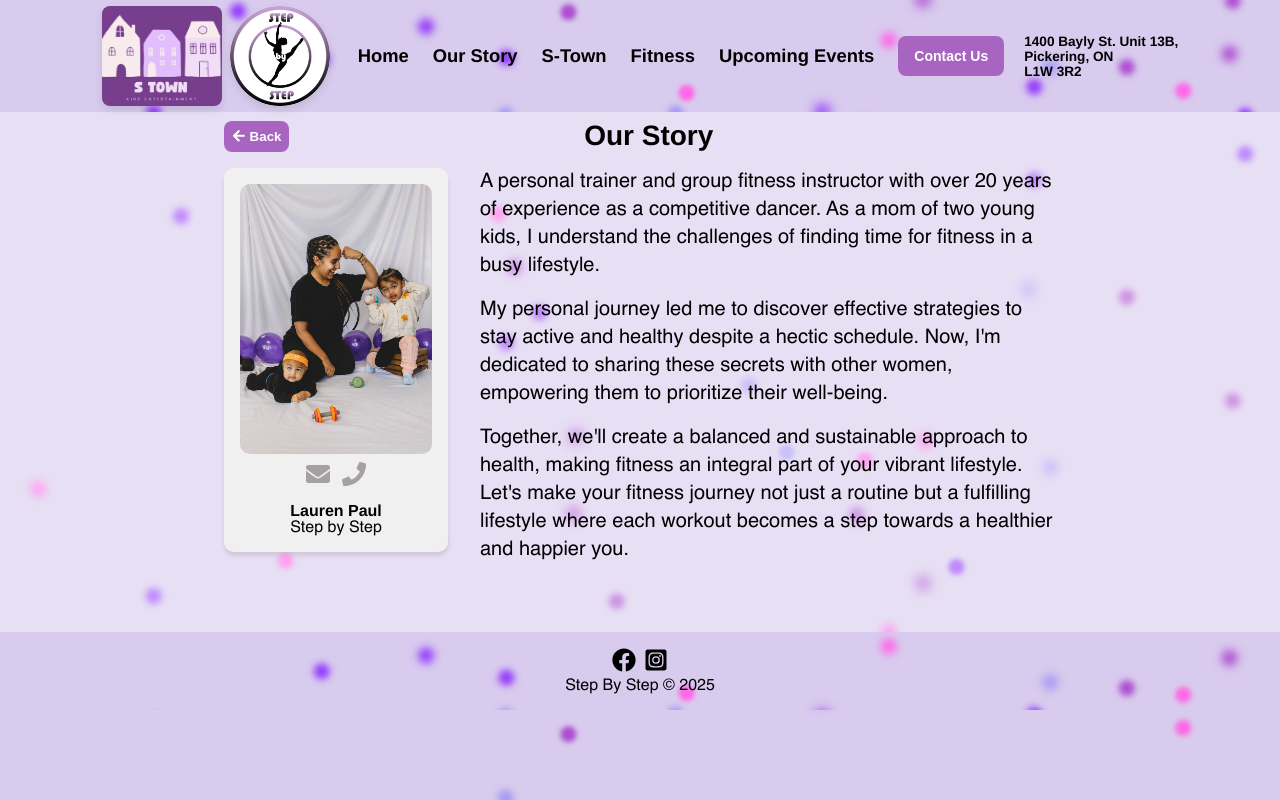
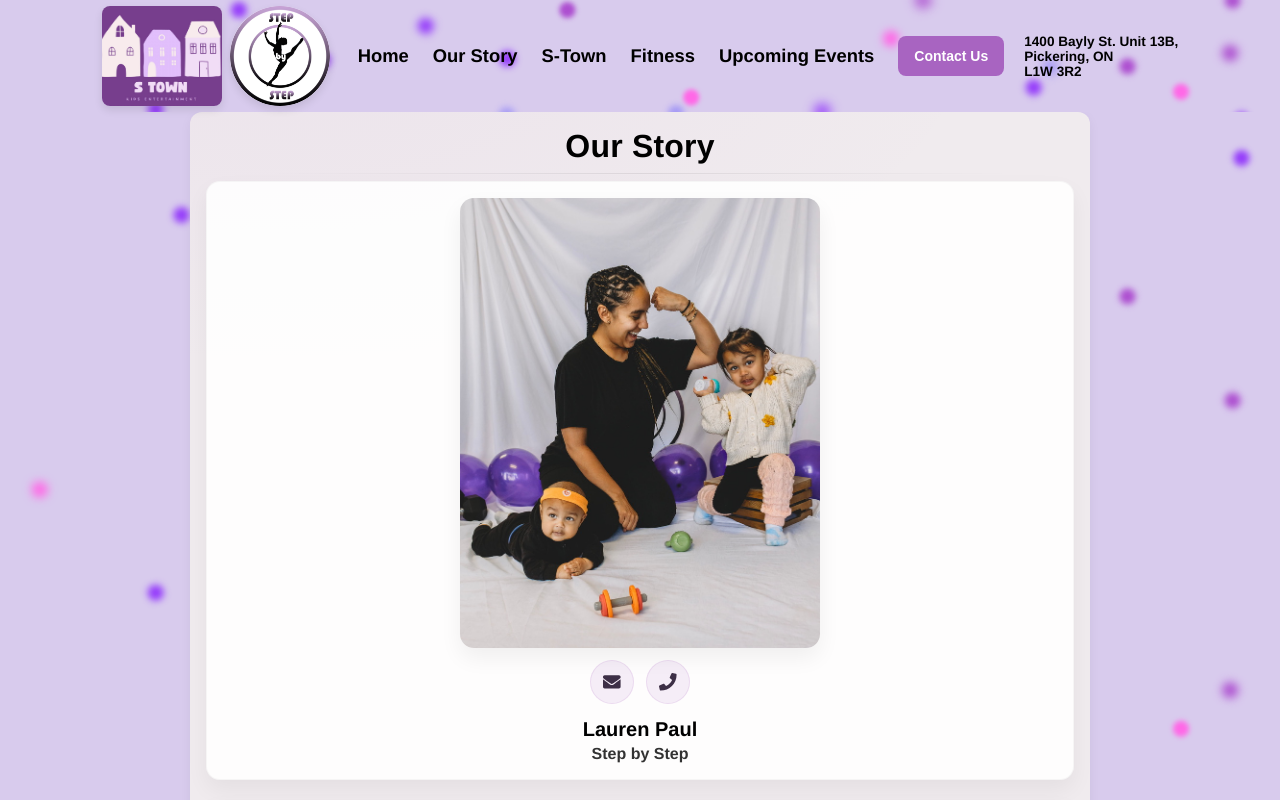
Before and after one commit to ralphdaryn/stepbystepstars, a React (Create React App) app in the folder client/: page /ourstory in a window 1280 px wide. Shown: the top 800 px of the page. Built offline with nearby package versions, Linux system fonts and the light colour scheme.

Commit message:
remove back button and update about page

```diff
--- a/client/src/components/About/About.js
+++ b/client/src/components/About/About.js
@@ -1,53 +1,67 @@
 import "./About.scss";
 import laurenImg from "../../assets/images/about.png";
 import { FaEnvelope, FaPhone } from "react-icons/fa";
-import BackButton from "../BackButton/BackButton";
 
 const About = () => {
   return (
-    <div className="about">
-      <div className="about__header">
-        <BackButton />
-        <h2 className="about__title">Our Story</h2>
-      </div>
-      <div className="about__container">
-        <div className="about__image-container">
-          <img className="about__image" src={laurenImg} alt="bio pic" />
-          <div className="about__icons-wrapper">
-            <a href="mailto:stepbystepstars@gmail.com" className="about__icon">
-              <FaEnvelope className="about__icon-envelope" />
+    <div className="about" data-page="about">
+      <header className="about__header">
+        <h1 className="about__title">Our Story</h1>
+      </header>
+
+      <section className="about__content" aria-label="About Step By Step">
+        {/* Profile card */}
+        <article className="about__card about__card--profile" aria-label="Coach profile">
+          <img className="about__image" src={laurenImg} alt="Lauren Paul" />
+
+          <div className="about__icons" aria-label="Contact links">
+            <a
+              href="mailto:stepbystepstars@gmail.com"
+              className="about__icon"
+              aria-label="Email Step By Step"
+            >
+              <FaEnvelope />
             </a>
-            <a href="tel:6479988074" className="about__icon">
-              <FaPhone className="about__icon-phone" />
+
+            <a
+              href="tel:6479988074"
+              className="about__icon"
+              aria-label="Call Step By Step"
+            >
+              <FaPhone />
             </a>
           </div>
-          <div className="about__text-wrapper">
-            <h4 className="about__text">Lauren Paul</h4>
-            <p className="about__subtext">Step by Step</p>
+
+          <div className="about__name">
+            <h2 className="about__name-title">Lauren Paul</h2>
+            <p className="about__name-sub">Step by Step</p>
           </div>
-        </div>
-        <div className="about__subtitle-wrapper">
+        </article>
+
+        {/* Story */}
+        <article className="about__card about__card--story" aria-label="Our story">
           <p className="about__subtitle">
-            A personal trainer and group fitness instructor with over 20 years
-            of experience as a competitive dancer. As a mom of two young kids, I
+            A personal trainer and group fitness instructor with over 20 years of
+            experience as a competitive dancer. As a mom of two young kids, I
             understand the challenges of finding time for fitness in a busy
             lifestyle.
           </p>
+
           <p className="about__subtitle">
             My personal journey led me to discover effective strategies to stay
             active and healthy despite a hectic schedule. Now, I'm dedicated to
-            sharing these secrets with other women, empowering them to
-            prioritize their well-being.
+            sharing these secrets with other women, empowering them to prioritize
+            their well-being.
           </p>
+
           <p className="about__subtitle">
-            Together, we'll create a balanced and sustainable approach to
-            health, making fitness an integral part of your vibrant lifestyle.
-            Let's make your fitness journey not just a routine but a fulfilling
-            lifestyle where each workout becomes a step towards a healthier and
-            happier you.
+            Together, we'll create a balanced and sustainable approach to health,
+            making fitness an integral part of your vibrant lifestyle. Let's make
+            your fitness journey not just a routine but a fulfilling lifestyle
+            where each workout becomes a step towards a healthier and happier you.
           </p>
-        </div>
-      </div>
+        </article>
+      </section>
     </div>
   );
 };
--- a/client/src/components/About/About.scss
+++ b/client/src/components/About/About.scss
@@ -1,129 +1,181 @@
-@use "../../styles/partials/colors" as *;
 @use "../../styles/partials/mixins" as *;
 
 .about {
-  padding: 0.25rem 2rem;
   margin-top: 7rem;
-  background-color: rgba(255, 255, 255, 0.4);
-  @include tablet {
-    padding: 0.5rem 4rem 2rem;
-  }
-  @include desktop {
-    padding: 0.5rem 14rem 4rem;
-  }
+  padding: 1rem;
+  max-width: 900px;
+  margin-left: auto;
+  margin-right: auto;
 
+  background: radial-gradient(
+      1200px 600px at 10% -10%,
+      rgba(168, 100, 193, 0.06),
+      transparent 60%
+    ),
+    #f0ebee;
+
+  border-radius: 12px;
+  box-shadow: 0 4px 12px rgba(0, 0, 0, 0.05);
+
+  /* Header */
   &__header {
     display: flex;
+    justify-content: center;
     align-items: center;
-    margin-bottom: 1rem;
+    margin-bottom: 0.75rem;
+    position: relative;
+
+    &::after {
+      content: "";
+      position: absolute;
+      left: 50%;
+      transform: translateX(-50%);
+      bottom: -0.55rem;
+      width: 86%;
+      height: 1px;
+      background: linear-gradient(
+        90deg,
+        transparent,
+        rgba(0, 0, 0, 0.08),
+        transparent
+      );
+    }
   }
 
   &__title {
-    color: #000;
-    margin: 0 auto;
-    text-align: center;
-    font-weight: 700;
-    padding-right: 2rem;
-    font-size: 1.75rem;
+    margin: 0;
+    font-size: 1.6rem;
+    font-weight: 900;
+    letter-spacing: 0.2px;
+
     @include tablet {
-      padding-right: 3rem;
+      font-size: 2rem;
     }
   }
 
-  &__container {
+  /* Layout */
+  &__content {
+    margin-top: 1rem;
     display: flex;
     flex-direction: column;
-    align-items: center;
+    gap: 0.9rem;
+
     @include tablet {
-      flex-direction: row;
-      gap: 2rem;
+      gap: 1.1rem;
     }
+
     @include desktop {
-      justify-content: center;
-      align-items: center;
-      height: 25rem;
+      gap: 1.2rem;
     }
   }
 
-  &__image-container {
-    display: flex;
-    justify-content: center;
-    align-items: center;
-    flex-direction: column;
-    margin-bottom: 1rem;
-    background-color: #f0f0f0;
+  /* Shared card (soft, not too border-y) */
+  &__card {
+    background: rgba(255, 255, 255, 0.88);
+    border: 1px solid rgba(0, 0, 0, 0.03);
+    border-radius: 14px;
     padding: 1rem;
-    box-shadow: 0 4px 4px rgba(0, 0, 0, 0.1);
-    border-radius: 10px;
-    transition: transform 0.3s ease-in-out;
+    box-shadow: 0 10px 22px rgba(0, 0, 0, 0.05);
+  }
 
-    &:hover {
-      transform: translateY(-5px);
+  &__card--profile {
+    text-align: center;
+  }
+
+  &__card--story {
+    text-align: left;
+  }
+
+  /* Image */
+  &__image {
+    width: 100%;
+    max-width: 320px;
+    border-radius: 14px;
+    display: block;
+    margin: 0 auto;
+    object-fit: cover;
+    box-shadow: 0 10px 22px rgba(0, 0, 0, 0.06);
+
+    /* tablet/desktop: keep it “fit” and not huge */
+    @include tablet {
+      max-width: 360px;
+      aspect-ratio: 4 / 5;
+      height: auto;
     }
   }
 
-  &__image {
-    width: 12rem;
-    border-radius: 10px;
-  }
-
-  &__icons-wrapper {
+  /* Icons */
+  &__icons {
+    margin-top: 0.75rem;
     display: flex;
     justify-content: center;
     gap: 0.75rem;
-    margin-top: 0.5rem;
   }
 
   &__icon {
-    display: flex;
+    width: 44px;
+    height: 44px;
+    border-radius: 999px;
+    display: inline-flex;
+    align-items: center;
     justify-content: center;
-    align-items: center;
-    font-size: 1.5rem;
+
+    background: rgba(168, 100, 193, 0.10);
+    border: 1px solid rgba(168, 100, 193, 0.14);
+    color: #3d2f46;
+
+    font-size: 1.1rem;
+    cursor: pointer;
+    transition: transform 150ms ease, background 150ms ease;
+
+    &:hover {
+      transform: translateY(-1px);
+      background: rgba(168, 100, 193, 0.14);
+    }
+
+    &:focus-visible {
+      outline: 3px solid rgba(168, 100, 193, 0.35);
+      outline-offset: 3px;
+    }
   }
 
-  &__icon-envelope,
-  &__icon-phone {
-    color: #a5a1a1;
+  /* Name */
+  &__name {
+    margin-top: 0.9rem;
   }
 
-  &__icon-envelope:hover,
-  &__icon-phone:hover {
-    color: #4caf50;
+  &__name-title {
+    margin: 0;
+    font-size: 1.15rem;
+    font-weight: 900;
+
+    @include tablet {
+      font-size: 1.25rem;
+    }
   }
 
+  &__name-sub {
+    margin: 0.25rem 0 0;
+    opacity: 0.8;
+    font-weight: 700;
+  }
+
+  /* Story text */
   &__subtitle {
-    margin: 0.5rem 0;
+    margin: 0 0 0.85rem;
+    line-height: 1.6;
+    color: #222;
+
+    &:last-child {
+      margin-bottom: 0;
+    }
+
     @include tablet {
-      margin: 0;
-      line-height: 1.4;
       font-size: 1.05rem;
     }
+
     @include desktop {
-      font-size: 1.25rem;
-    }
-    &-wrapper {
-      text-align: left;
-      color: #000;
-      margin-bottom: 1rem;
-      padding: 0;
-      @include tablet {
-        margin: 0;
-        padding: 0;
-        height: 25rem;
-        display: flex;
-        flex-direction: column;
-        gap: 1rem;
-      }
-      @include desktop {
-        width: 37.5rem;
-      }
+      font-size: 1.15rem;
     }
   }
-  &__text-wrapper {
-    margin-top: 1rem;
-  }
-
-  &__text {
-    text-align: center;
-  }
 }
--- a/client/src/components/BirthdayParties/BirthdayParties.js
+++ b/client/src/components/BirthdayParties/BirthdayParties.js
@@ -1,147 +1,6 @@
-// import { useState } from "react";
-// import { Helmet } from "react-helmet";
-// import "./BirthdayParties.scss";
-// import BackButton from "../BackButton/BackButton";
-// import birthdayPackage from "../../assets/images/birthdaypackage.jpeg";
-// import birthdayPackage2 from "../../assets/images/birthdaypackage2.jpeg";
-// import birthdayVideo from "../../assets/images/bdayparty.mp4";
-
-// const BirthdayParties = () => {
-//   const [selectedImage, setSelectedImage] = useState(null);
-
-//   const openImage = (imageSrc) => setSelectedImage(imageSrc);
-//   const closeImage = () => setSelectedImage(null);
-
-//   const FAQItem = ({ title, children }) => {
-//     const [isOpen, setIsOpen] = useState(false);
-
-//     return (
-//       <div className="faq-item">
-//         <div className="faq-header" onClick={() => setIsOpen(!isOpen)}>
-//           <h3 className="birthday__subtitle">{title}</h3>
-//           <button className="faq-toggle">{isOpen ? "-" : "+"}</button>
-//         </div>
-//         {isOpen && <div className="birthday-party__subtext">{children}</div>}
-//       </div>
-//     );
-//   };
-
-//   return (
-//     <div className="birthday-party">
-//       <Helmet>
-//         <title>Birthday Party Venue in Durham | Step By Step Club</title>
-//         <meta
-//           name="description"
-//           content="Plan your child’s next birthday party at Step By Step Club in Durham. Private party space, decorations, activities, and stress-free setup!"
-//         />
-//         <meta
-//           name="keywords"
-//           content="birthday party Durham, kids event space, private birthday venue, indoor party Durham"
-//         />
-//         <link
-//           rel="canonical"
-//           href="https://www.stepbystepclub.ca/birthdayparties"
-//         />
-//       </Helmet>
-
-//       <div className="birthday-party__header">
-//         <BackButton />
-//         <h2 className="birthday-party__title">Birthday Parties</h2>
-//       </div>
-
-//       <div className="birthday-party__container">
-//         <div className="birthday-party__video-container">
-//           <video
-//             className="birthday-party__video"
-//             src={birthdayVideo}
-//             controls
-//             autoPlay
-//             muted
-//             loop
-//             playsInline
-//             poster={birthdayPackage}
-//           />
-//         </div>
-
-//         <div className="birthday-party__wrapper">
-//           <img
-//             className="birthday-party__image"
-//             alt="Birthday Party"
-//             src={birthdayPackage}
-//             onClick={() => openImage(birthdayPackage)}
-//           />
-//           <img
-//             className="birthday-party__image"
-//             alt="Birthday Party 2"
-//             src={birthdayPackage2}
-//             onClick={() => openImage(birthdayPackage2)}
-//           />
-//         </div>
-
-//         <div className="faq">
-//           <h2 className="faq__title">FAQ</h2>
-//           <FAQItem title="How many adults are allowed?">
-//             Our space can accommodate 350 persons – there is no cap on adults!
-//           </FAQItem>
-//           <FAQItem title="Can I bring outside food?">
-//             Pizza has to be ordered through us; however, you can bring
-//             additional outside food at no additional cost.
-//           </FAQItem>
-//           <FAQItem title="What do you provide for decoration? ">
-//             For the little stars:
-//             <ul>
-//               <li>10 plates</li>
-//               <li>10 cups</li>
-//               <li>10 napkins</li>
-//               <li>10 forks</li>
-//               <li>Table runner & additional decor</li>
-//               <li>Table cloths</li>
-//             </ul>
-//             <br></br>
-//             <strong>Note:</strong> The number of plates, cups, napkins, etc. is
-//             dependent on your package selection.
-//           </FAQItem>
-//           <FAQItem title="What time slots do you offer?">
-//             11:00am–1:00pm, 1:30pm–3:30pm, or 4:00pm–6:00pm <br></br> <br></br>If you’d like a
-//             specific time, please ask us and we will try our best to accommodate.
-//           </FAQItem>
-//         </div>
-
-//         <div className="birthday-party__button">
-//           <button
-//             className="birthday-party__cta-button"
-//             onClick={() => {
-//               window.location.href =
-//                 "https://www.wellnessliving.com/rs/appointment-new/step_by_step_club?dtu_redirect=2025-07-08+13%3A41%3A30&id_class_tab=3&id_mode=1&k_class_tab=66298&k_service=267220&k_service_category=61177&s_id=QFXOVY";
-//             }}
-//           >
-//             Connect With Your Event Planner
-//           </button>
-//         </div>
-//       </div>
-
-//       {selectedImage && (
-//         <div className="image-modal" onClick={closeImage}>
-//           <span className="image-modal__close" onClick={closeImage}>
-//             &times;
-//           </span>
-//           <img
-//             className="image-modal__content"
-//             src={selectedImage}
-//             alt="Full View"
-//           />
-//         </div>
-//       )}
-//     </div>
-//   );
-// };
-
-// export default BirthdayParties;
-
 import { useState } from "react";
 import { Helmet } from "react-helmet";
 import "./BirthdayParties.scss";
-import BackButton from "../BackButton/BackButton";
 import birthdayPackage from "../../assets/images/birthdaypackage.jpeg";
 import birthdayPackage2 from "../../assets/images/birthdaypackage2.jpeg";
 import birthdayVideo from "../../assets/images/bdayparty.mp4";
@@ -199,7 +58,6 @@ const BirthdayParties = () => {
       </Helmet>
 
       <div className="birthday-party__header">
-        <BackButton />
         <h2 className="birthday-party__title">Birthday Parties</h2>
       </div>
 
```
